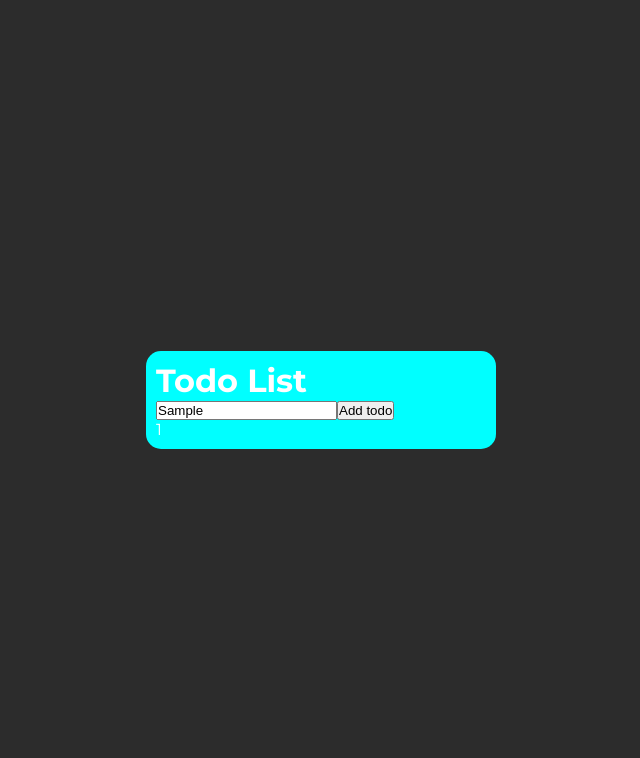
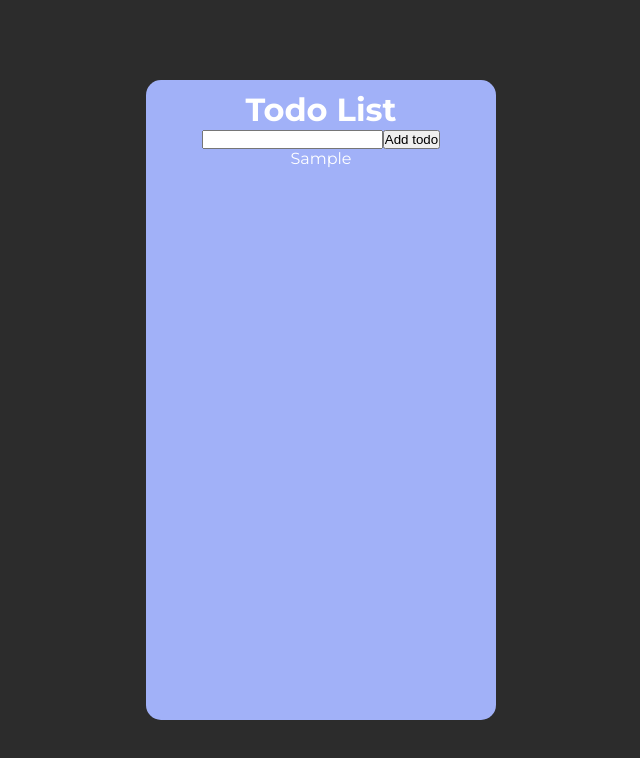
Before and after one commit to Zeeahmed48/todo-list-react, a React (Create React App) app: page / in a window 1280 px wide. Both pictures are taken after typing "Sample" into the empty fields and a click on the button "Add todo". Shown: the top 758 px of the page, without its empty margins (319-959 px from the left). Built offline with nearby package versions, Linux system fonts and the light colour scheme.

Commit message:
updated ui and functionality

```diff
--- a/src/Todo.js
+++ b/src/Todo.js
@@ -1,6 +1,6 @@
 import React from 'react'
 
-const Todo = ({todo}) => {
+const Todo = ({todos}) => {
     return (
         <div>
             {/* <ul>
@@ -9,7 +9,7 @@ const Todo = ({todo}) => {
         })}
       </ul> */}
       <ul className="todo__item">
-          <li>1</li>
+          {todos.map(todo => <li key={Math.random()}>{todo}</li>)}
       </ul>
         </div>
     )
--- a/src/TodoList.js
+++ b/src/TodoList.js
@@ -3,25 +3,25 @@ import { useState } from "react";
 import Todo from "./Todo";
 
 const TodoList = () => {
-  const [todo, setTodo] = useState([]);
-  const handleSetTodo = () => {
-    console.log(todo);
-  };
-  const handleSubmit = (e) => {
-    e.preventDefault();
+  const [todos, setTodos] = useState([]);
+  const [todo, setTodo] = useState("");
+  const addTodo = () => {
+    setTodo('')
+    const tempTodos = [...todos]
+    tempTodos.push(todo)
+    setTodos(tempTodos);
+    console.log(todos)
   };
 
   return (
     <div className="todo-lists">
-      <form onSubmit={(e) => handleSubmit(e)}>
-        <input
-          type="text"
-          onChange={(e) => setTodo(e.target.value)}
-          value={todo}
-        />
-        <button onClick={handleSetTodo}>Add todo</button>
-        <Todo todo={todo} />
-      </form>
+      <input
+        type="text"
+        onChange={(e) => setTodo(e.target.value)}
+        value={todo}
+      />
+      <button onClick={addTodo}>Add todo</button>
+      <Todo todos={todos} />
     </div>
   );
 };
--- a/src/index.css
+++ b/src/index.css
@@ -10,9 +10,6 @@ body {
   background-color: rgb(44, 44, 44);
   color: #fff;
   font-family: "Montserrat", sans-serif;
-  /* position: relative;
-  width: 100vw;
-  height: 100vh; */
 }
 
 #root {
@@ -24,8 +21,9 @@ body {
 .app {
   max-width: 350px;
   width: 90%;
-  /* margin: 0 auto; */
-  background-color: aqua;
+  height: 80vh;
+  text-align: center;
+  background-color: rgb(161, 177, 248);
   position: absolute;
   top: 50%;
   left: 50%;
```
Also changed, not shown: 1 other file (tests, documents, lock files or other folders).
